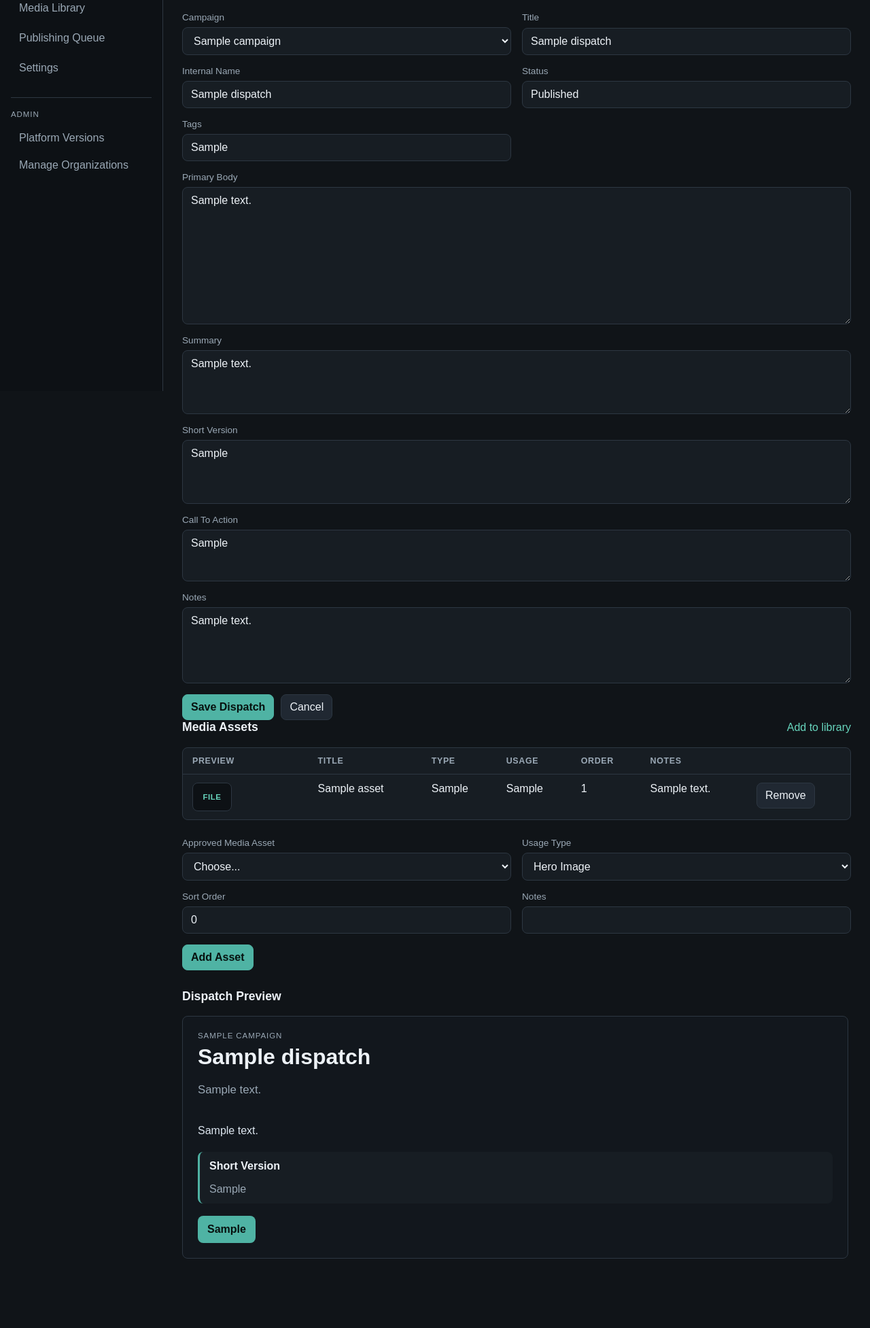
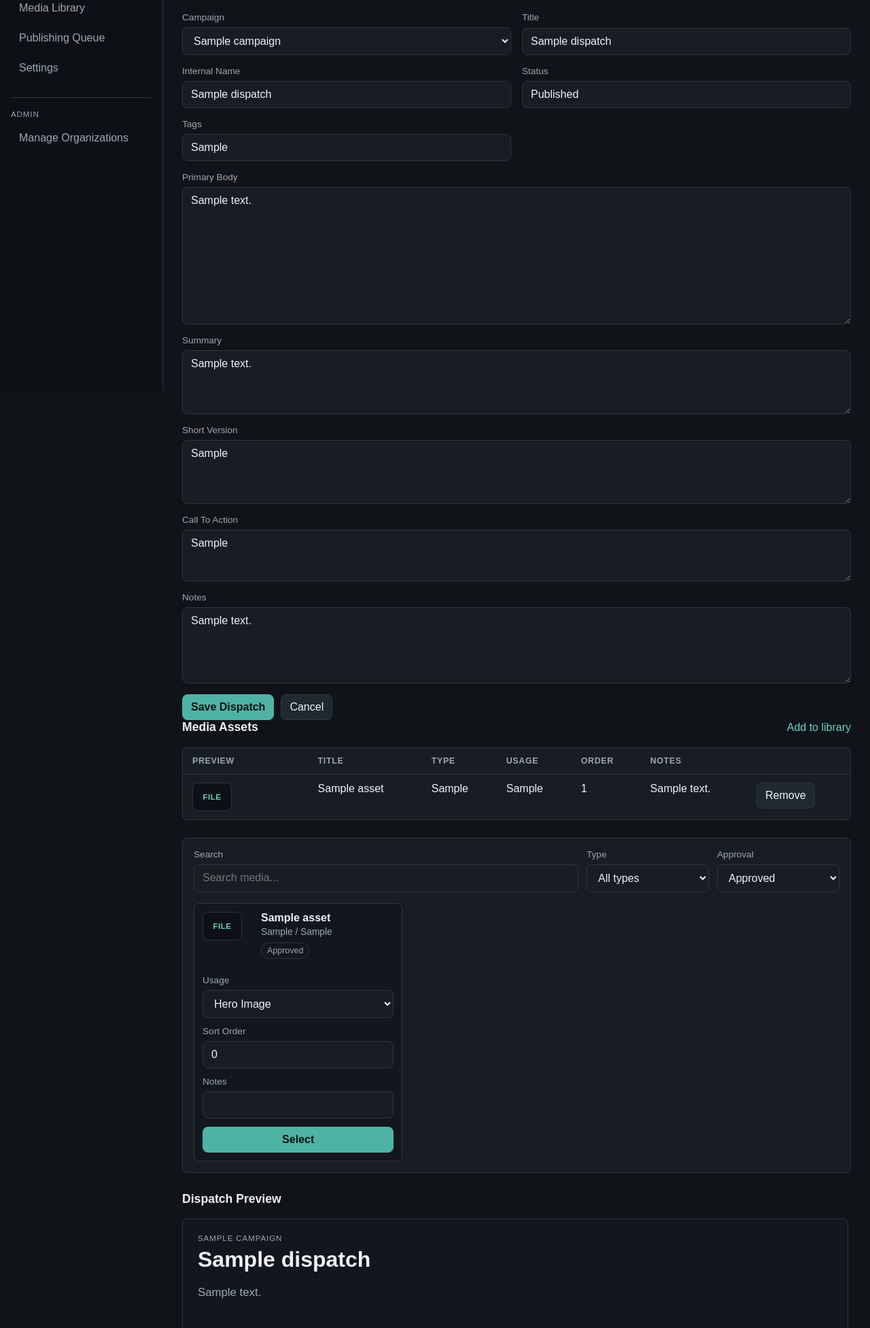
Before and after one commit to johnrcash-cyber/dispatch-center, a Flask app: page /dispatches/1/edit in a window 1280 px wide. Shown: the part 225-2178 px from the top of the page at 68% size. Before the commit the page ends 2076 px from the top, so only its background shows below. Run offline with Flask 3, Linux system fonts and the light colour scheme; tables that the repository leaves empty hold one stand-in row (values such as "Sample post"); grey boxes marked "Sample" are stand-in pictures.

Commit message:
afterimage addition

```diff
--- a/dispatch_center/__init__.py
+++ b/dispatch_center/__init__.py
@@ -29,7 +29,6 @@ def create_app(config_object=None):
     from .routes.main import main_bp
     from .routes.media import media_bp
     from .routes.organizations import organizations_bp
-    from .routes.platform_versions import platform_versions_bp
     from .routes.queue import queue_bp
     from .routes.settings import settings_bp
 
@@ -37,7 +36,6 @@ def create_app(config_object=None):
     app.register_blueprint(organizations_bp)
     app.register_blueprint(campaigns_bp)
     app.register_blueprint(dispatches_bp)
-    app.register_blueprint(platform_versions_bp)
     app.register_blueprint(media_bp)
     app.register_blueprint(queue_bp)
     app.register_blueprint(settings_bp)
--- a/dispatch_center/routes/dispatches.py
+++ b/dispatch_center/routes/dispatches.py
@@ -1,8 +1,22 @@
 from flask import Blueprint, flash, redirect, render_template, request, url_for
 
 from dispatch_center.forms import form_int, form_text
-from dispatch_center.models import Campaign, Dispatch, DispatchMedia, MediaAsset, db
-from dispatch_center.workspace import campaign_query, dispatch_query, media_asset_query
+from dispatch_center.models import (
+    Campaign,
+    Dispatch,
+    DispatchMedia,
+    MediaAsset,
+    PlatformSetting,
+    PublishingQueueItem,
+    db,
+)
+from dispatch_center.workspace import (
+    campaign_query,
+    dispatch_query,
+    media_asset_query,
+    platform_setting_query,
+    publishing_queue_query,
+)
 
 
 dispatches_bp = Blueprint("dispatches", __name__, url_prefix="/dispatches")
@@ -18,6 +32,8 @@ USAGE_TYPES = [
     "Logo",
     "Supporting Asset",
 ]
+
+ASSET_TYPES = ["Image", "Video", "Audio", "Document", "External Link", "Other"]
 
 
 @dispatches_bp.route("/")
@@ -41,7 +57,7 @@ def create_dispatch():
 @dispatches_bp.route("/<int:dispatch_id>")
 def detail_dispatch(dispatch_id):
     dispatch = dispatch_query().filter(Dispatch.id == dispatch_id).first_or_404()
-    return render_template("dispatches/detail.html", dispatch=dispatch, usage_types=USAGE_TYPES)
+    return render_dispatch_detail(dispatch)
 
 
 @dispatches_bp.route("/<int:dispatch_id>/edit", methods=["GET", "POST"])
@@ -89,10 +105,40 @@ def remove_dispatch_media(dispatch_id, link_id):
     return redirect(url_for("dispatches.edit_dispatch", dispatch_id=dispatch.id))
 
 
+@dispatches_bp.route("/<int:dispatch_id>/queue/<int:setting_id>", methods=["POST"])
+def add_publishing_target(dispatch_id, setting_id):
+    dispatch = dispatch_query().filter(Dispatch.id == dispatch_id).first_or_404()
+    setting = (
+        platform_setting_query()
+        .filter(PlatformSetting.id == setting_id, PlatformSetting.enabled.is_(True))
+        .first_or_404()
+    )
+    existing = publishing_queue_query().filter(
+        PublishingQueueItem.dispatch_id == dispatch.id,
+        PublishingQueueItem.platform_setting_id == setting.id,
+        PublishingQueueItem.status != "Published",
+    ).first()
+    if existing:
+        flash(f"{setting.platform_name} is already in the queue.", "success")
+        return redirect(url_for("dispatches.detail_dispatch", dispatch_id=dispatch.id))
+
+    item = PublishingQueueItem(
+        dispatch_id=dispatch.id,
+        platform_setting_id=setting.id,
+        platform_name=setting.platform_name,
+        status="Queued",
+        destination_url=setting.destination_url,
+        notes=form_text(request.form, "queue_notes"),
+    )
+    db.session.add(item)
+    db.session.commit()
+    flash(f"{setting.platform_name} added to the publishing queue.", "success")
+    return redirect(url_for("dispatches.detail_dispatch", dispatch_id=dispatch.id))
+
+
 def render_dispatch_form(dispatch, campaigns, title):
-    approved_assets = (
+    media_assets = (
         media_asset_query()
-        .filter(MediaAsset.approved.is_(True))
         .order_by(MediaAsset.title)
         .all()
     )
@@ -100,9 +146,33 @@ def render_dispatch_form(dispatch, campaigns, title):
         "dispatches/form.html",
         dispatch=dispatch,
         campaigns=campaigns,
-        approved_assets=approved_assets,
+        media_assets=media_assets,
         usage_types=USAGE_TYPES,
+        asset_types=ASSET_TYPES,
         title=title,
+    )
+
+
+def render_dispatch_detail(dispatch):
+    platform_settings = (
+        platform_setting_query()
+        .filter(PlatformSetting.enabled.is_(True))
+        .order_by(PlatformSetting.platform_name)
+        .all()
+    )
+    open_queue_items = publishing_queue_query().filter(
+        PublishingQueueItem.dispatch_id == dispatch.id,
+        PublishingQueueItem.status != "Published",
+    ).all()
+    queued_setting_ids = {
+        item.platform_setting_id for item in open_queue_items if item.platform_setting_id
+    }
+    return render_template(
+        "dispatches/detail.html",
+        dispatch=dispatch,
+        usage_types=USAGE_TYPES,
+        platform_settings=platform_settings,
+        queued_setting_ids=queued_setting_ids,
     )
 
 
--- a/dispatch_center/static/app.js
+++ b/dispatch_center/static/app.js
@@ -19,3 +19,37 @@ document.addEventListener("change", (event) => {
     form.action = select.value;
     form.submit();
 });
+
+function applyAssetBrowserFilters(browser) {
+    const search = (browser.querySelector("[data-asset-search]")?.value || "").toLowerCase();
+    const type = browser.querySelector("[data-asset-type-filter]")?.value || "all";
+    const approval = browser.querySelector("[data-asset-approval-filter]")?.value || "approved";
+    const cards = [...browser.querySelectorAll("[data-asset-card]")];
+    let visibleCount = 0;
+
+    for (const card of cards) {
+        const titleMatch = card.dataset.title.includes(search);
+        const typeMatch = type === "all" || card.dataset.type === type;
+        const approvalMatch = approval === "all" || card.dataset.approved === approval;
+        const visible = titleMatch && typeMatch && approvalMatch;
+        card.hidden = !visible;
+        if (visible) visibleCount += 1;
+    }
+
+    const empty = browser.querySelector("[data-asset-empty]");
+    if (empty) empty.hidden = visibleCount !== 0;
+}
+
+document.addEventListener("input", (event) => {
+    const browser = event.target.closest("[data-asset-browser]");
+    if (!browser || !event.target.matches("[data-asset-search]")) return;
+    applyAssetBrowserFilters(browser);
+});
+
+document.addEventListener("change", (event) => {
+    const browser = event.target.closest("[data-asset-browser]");
+    if (!browser || !event.target.matches("[data-asset-type-filter], [data-asset-approval-filter]")) return;
+    applyAssetBrowserFilters(browser);
+});
+
+document.querySelectorAll("[data-asset-browser]").forEach(applyAssetBrowserFilters);
--- a/dispatch_center/static/styles.css
+++ b/dispatch_center/static/styles.css
@@ -273,6 +273,54 @@ pre { background: #0d1115; border: 1px solid var(--line); border-radius: var(--r
     padding: 12px;
 }
 .preview-audio audio { width: 100%; }
+.asset-browser {
+    border: 1px solid var(--line);
+    border-radius: var(--radius);
+    background: var(--panel);
+    padding: 16px;
+    margin-bottom: 28px;
+}
+.asset-browser-controls {
+    display: grid;
+    grid-template-columns: minmax(220px, 1fr) 180px 180px;
+    gap: 12px;
+    margin-bottom: 16px;
+}
+.asset-card-grid {
+    display: grid;
+    grid-template-columns: repeat(auto-fill, minmax(240px, 1fr));
+    gap: 14px;
+}
+.asset-browser-card {
+    display: grid;
+    grid-template-columns: 74px 1fr;
+    gap: 12px;
+    align-content: start;
+    border: 1px solid var(--line);
+    border-radius: var(--radius);
+    background: #12171d;
+    padding: 12px;
+}
+.asset-browser-card[hidden] { display: none; }
+.asset-browser-preview { grid-row: span 2; }
+.asset-browser-meta h3 {
+    margin: 0 0 4px;
+    font-size: 1rem;
+}
+.asset-browser-meta p {
+    margin: 0 0 8px;
+    color: var(--muted);
+    font-size: .86rem;
+}
+.asset-browser-card label,
+.asset-browser-card .span-2,
+.asset-browser-card button {
+    grid-column: span 2;
+}
+.asset-browser-card button:disabled {
+    opacity: .45;
+    cursor: not-allowed;
+}
 .flash-stack { display: grid; gap: 10px; margin-bottom: 18px; }
 .flash { border: 1px solid var(--line); border-radius: var(--radius); background: var(--panel); padding: 10px 12px; }
 .flash.success { border-color: var(--accent); }
@@ -285,4 +333,5 @@ pre { background: #0d1115; border: 1px solid var(--line); border-radius: var(--r
     .span-2 { grid-column: span 1; }
     .main { padding: 20px; }
     .preview-title-row { flex-direction: column; }
+    .asset-browser-controls { grid-template-columns: 1fr; }
 }
--- a/dispatch_center/templates/base.html
+++ b/dispatch_center/templates/base.html
@@ -24,7 +24,6 @@
         {% endif %}
         <div class="sidebar-admin">
             <p class="eyebrow">Admin</p>
-            <a href="{{ url_for('platform_versions.list_platform_versions') }}">Platform Versions</a>
             <a href="{{ url_for('organizations.list_organizations') }}">Manage Organizations</a>
         </div>
     </aside>
--- a/dispatch_center/templates/campaigns/detail.html
+++ b/dispatch_center/templates/campaigns/detail.html
@@ -5,9 +5,9 @@
 <header class="page-header"><div><p class="eyebrow">{{ campaign.organization.name }}</p><h1>{{ campaign.name }}</h1></div><a class="button" href="{{ url_for('campaigns.edit_campaign', campaign_id=campaign.id) }}">Edit</a></header>
 <section class="detail-grid"><div><h2>Campaign</h2><p>{{ campaign.description or "No description yet." }}</p><p><strong>Status:</strong> {{ status_badge(campaign.status) }}</p><p><strong>Owner:</strong> {{ campaign.owner or "Unassigned" }}</p><p><strong>Tags:</strong> {{ campaign.tags or "" }}</p></div><div><h2>Dates</h2><p><strong>Start:</strong> {{ campaign.start_date or "" }}</p><p><strong>Target Publish:</strong> {{ campaign.target_publish_date or "" }}</p><p>{{ campaign.notes or "No notes." }}</p></div></section>
 <div class="section-header"><h2>Dispatches</h2><a href="{{ url_for('dispatches.create_dispatch', campaign_id=campaign.id) }}">Add dispatch</a></div>
-<div class="table-wrap"><table><thead><tr><th>Title</th><th>Status</th><th>Versions</th></tr></thead><tbody>
+<div class="table-wrap"><table><thead><tr><th>Title</th><th>Status</th><th>Queue Items</th></tr></thead><tbody>
 {% for dispatch in campaign.dispatches %}
-<tr><td><a href="{{ url_for('dispatches.detail_dispatch', dispatch_id=dispatch.id) }}">{{ dispatch.title }}</a></td><td>{{ status_badge(dispatch.status) }}</td><td>{{ dispatch.platform_versions|length }}</td></tr>
+<tr><td><a href="{{ url_for('dispatches.detail_dispatch', dispatch_id=dispatch.id) }}">{{ dispatch.title }}</a></td><td>{{ status_badge(dispatch.status) }}</td><td>{{ dispatch.queue_items|length }}</td></tr>
 {% else %}<tr><td colspan="3">No dispatches yet.</td></tr>{% endfor %}
 </tbody></table></div>
 {% endblock %}
--- a/dispatch_center/templates/dispatches/_media_assets.html
+++ b/dispatch_center/templates/dispatches/_media_assets.html
@@ -45,18 +45,51 @@
         </div>
 
         {% if show_add_form %}
-            <form method="post" action="{{ url_for('dispatches.add_dispatch_media', dispatch_id=dispatch.id) }}" class="form-grid media-add-form">
+            <div class="asset-browser" data-asset-browser>
+                <div class="asset-browser-controls">
                     <label>
-                    <span>Approved Media Asset</span>
-                    <select name="media_asset_id" required>
-                        <option value="">Choose...</option>
-                        {% for asset in approved_assets %}
-                            <option value="{{ asset.id }}">{{ asset.title }} - {{ asset.asset_type }}</option>
+                        <span>Search</span>
+                        <input type="search" placeholder="Search media..." data-asset-search>
+                    </label>
+                    <label>
+                        <span>Type</span>
+                        <select data-asset-type-filter>
+                            <option value="all">All types</option>
+                            {% for asset_type in asset_types %}
+                                <option value="{{ asset_type }}">{{ asset_type }}</option>
                             {% endfor %}
                         </select>
                     </label>
                     <label>
-                    <span>Usage Type</span>
+                        <span>Approval</span>
+                        <select data-asset-approval-filter>
+                            <option value="approved" selected>Approved</option>
+                            <option value="all">All</option>
+                            <option value="unapproved">Unapproved</option>
+                        </select>
+                    </label>
+                </div>
+
+                <div class="asset-card-grid">
+                    {% for asset in media_assets %}
+                        <form
+                            method="post"
+                            action="{{ url_for('dispatches.add_dispatch_media', dispatch_id=dispatch.id) }}"
+                            class="asset-browser-card"
+                            data-asset-card
+                            data-title="{{ asset.title|lower }}"
+                            data-type="{{ asset.asset_type }}"
+                            data-approved="{{ 'approved' if asset.approved else 'unapproved' }}"
+                        >
+                            <input type="hidden" name="media_asset_id" value="{{ asset.id }}">
+                            <div class="asset-browser-preview">{{ asset_preview(asset, compact=True) }}</div>
+                            <div class="asset-browser-meta">
+                                <h3>{{ asset.title }}</h3>
+                                <p>{{ asset.asset_type }} / {{ asset.source_type or "" }}</p>
+                                <span class="badge">{{ "Approved" if asset.approved else "Unapproved" }}</span>
+                            </div>
+                            <label>
+                                <span>Usage</span>
                                 <select name="usage_type">
                                     {% for usage_type in usage_types %}
                                         <option value="{{ usage_type }}">{{ usage_type }}</option>
@@ -67,14 +100,18 @@
                                 <span>Sort Order</span>
                                 <input type="number" name="sort_order" value="0">
                             </label>
-                <label>
+                            <label class="span-2">
                                 <span>Notes</span>
                                 <input type="text" name="media_notes">
                             </label>
-                <div class="form-actions span-2">
-                    <button class="button primary" type="submit">Add Asset</button>
+                            <button class="button primary span-2" type="submit" {% if not asset.approved %}disabled{% endif %}>Select</button>
+                        </form>
+                    {% else %}
+                        <p>No media assets in this organization yet.</p>
+                    {% endfor %}
                 </div>
-            </form>
+                <p class="empty-state" data-asset-empty hidden>No media assets match those filters.</p>
+            </div>
         {% endif %}
     {% else %}
         <p>Save this dispatch before selecting media assets.</p>
--- a/dispatch_center/templates/dispatches/list.html
+++ b/dispatch_center/templates/dispatches/list.html
@@ -3,9 +3,9 @@
 {% block title %}Dispatches | Dispatch Center{% endblock %}
 {% block content %}
 <header class="page-header"><div><p class="eyebrow">Content</p><h1>Dispatches</h1></div><a class="button primary" href="{{ url_for('dispatches.create_dispatch') }}">New Dispatch</a></header>
-<div class="table-wrap"><table><thead><tr><th>Title</th><th>Campaign</th><th>Status</th><th>Versions</th><th></th></tr></thead><tbody>
+<div class="table-wrap"><table><thead><tr><th>Title</th><th>Campaign</th><th>Status</th><th>Queue Items</th><th></th></tr></thead><tbody>
 {% for dispatch in dispatches %}
-<tr><td><a href="{{ url_for('dispatches.detail_dispatch', dispatch_id=dispatch.id) }}">{{ dispatch.title }}</a></td><td>{{ dispatch.campaign.name }}</td><td>{{ status_badge(dispatch.status) }}</td><td>{{ dispatch.platform_versions|length }}</td><td><a href="{{ url_for('dispatches.edit_dispatch', dispatch_id=dispatch.id) }}">Edit</a></td></tr>
+<tr><td><a href="{{ url_for('dispatches.detail_dispatch', dispatch_id=dispatch.id) }}">{{ dispatch.title }}</a></td><td>{{ dispatch.campaign.name }}</td><td>{{ status_badge(dispatch.status) }}</td><td>{{ dispatch.queue_items|length }}</td><td><a href="{{ url_for('dispatches.edit_dispatch', dispatch_id=dispatch.id) }}">Edit</a></td></tr>
 {% else %}<tr><td colspan="5">No dispatches yet.</td></tr>{% endfor %}
 </tbody></table></div>
 {% endblock %}
```
Also changed, not shown: dispatch_center/models.py (+18 -25 lines), dispatch_center/routes/main.py (+5 -8 lines), dispatch_center/routes/platform_versions.py (deleted, +0 -67 lines), dispatch_center/routes/queue.py (+14 -13 lines), dispatch_center/seed.py (+27 -42 lines), dispatch_center/templates/dashboard.html (+6 -6 lines), dispatch_center/templates/dispatches/detail.html (+18 -5 lines), dispatch_center/templates/platform_versions/form.html (deleted, +0 -22 lines), dispatch_center/templates/platform_versions/list.html (deleted, +0 -11 lines), dispatch_center/templates/queue/list.html (+17 -12 lines), dispatch_center/workspace.py (+16 -9 lines), README.md. Lines whose indentation alone changed are shown as unchanged.
